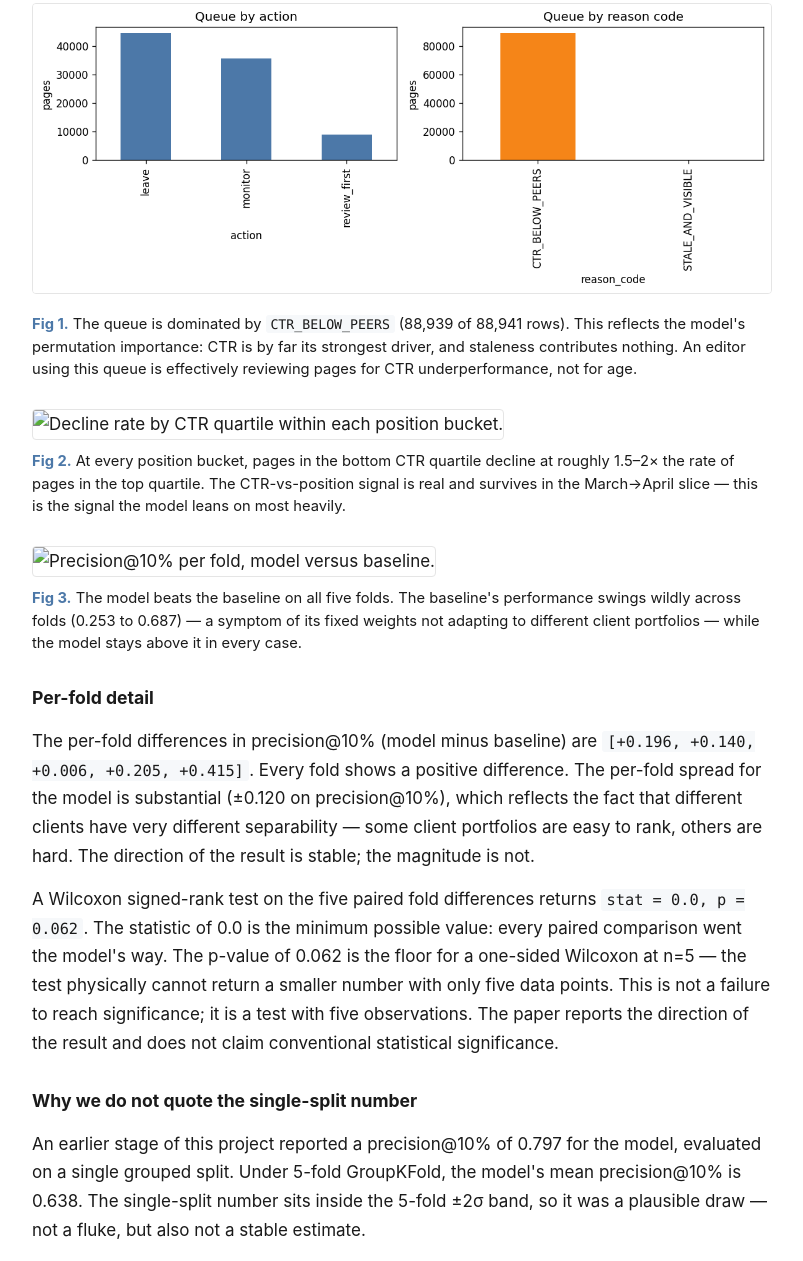
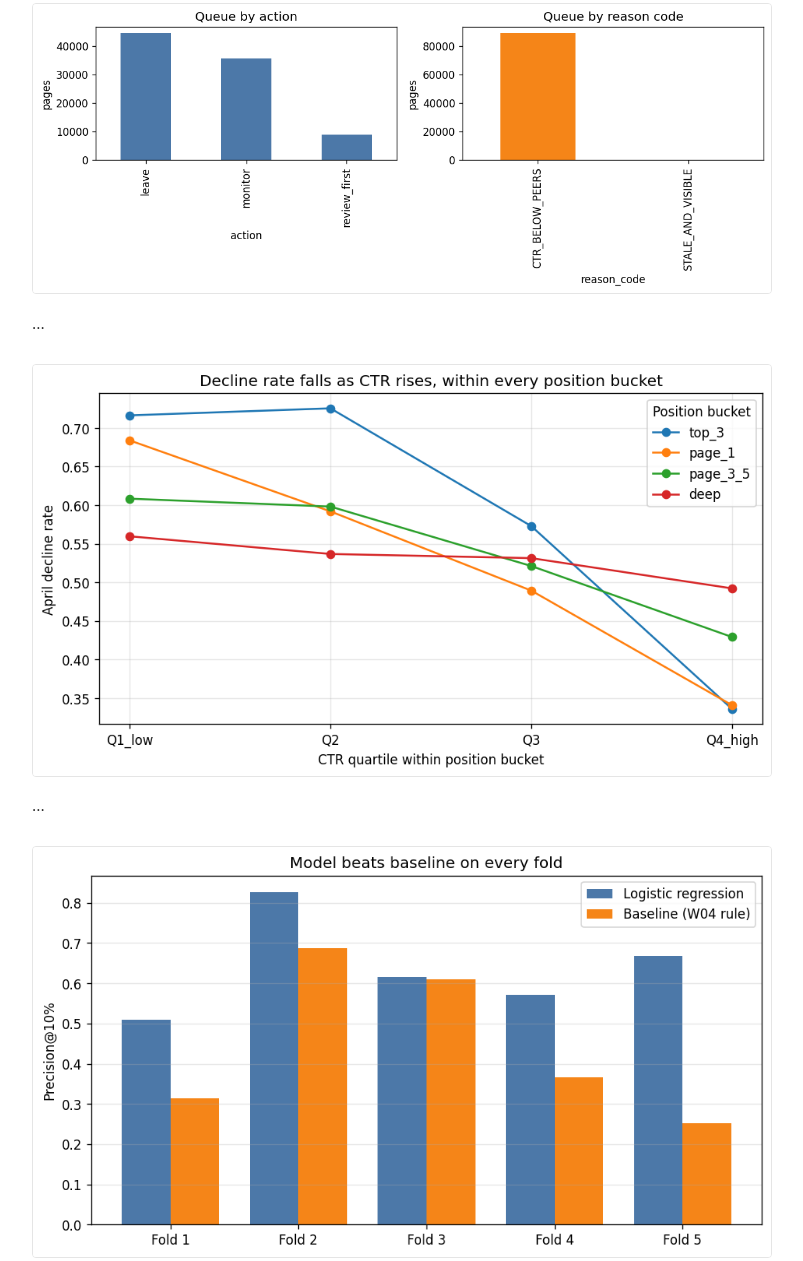
Before and after one commit to Asma-Nasr/Flyrank_ML_Internship, a plain HTML site: page docs/index.html in a window 1280 px wide. Shown: the part 7556-8817 px from the top of the page, without its empty margins (238-1041 px from the left). Drawn offline with Linux system fonts and the light colour scheme.

Commit message:
Update image sources to raw GitHub links

```diff
--- a/docs/index.html
+++ b/docs/index.html
@@ -262,18 +262,18 @@
 <p>In practical terms: if an editor reviews the top 100 pages of the queue, the model surfaces roughly 64 that actually declined in April, compared to roughly 45 for the hand-written rule — about <strong>19 additional true positives per 100 pages reviewed</strong>. The baseline's ROC-AUC of 0.502 is essentially chance; the hand-written rule's ordering is no better than random on the held-out clients. The model's 0.614 is modest but clearly above chance.</p>
 
 <figure>
-  <img src="https://github.com/Asma-Nasr/Flyrank_ML_Internship/blob/main/work/figures/w07_queue_composition.png" alt="Queue composition by action and by reason code." />
-  <figcaption><strong>Fig 1.</strong> The queue is dominated by <code>CTR_BELOW_PEERS</code> (88,939 of 88,941 rows). This reflects the model's permutation importance: CTR is by far its strongest driver, and staleness contributes nothing. An editor using this queue is effectively reviewing pages for CTR underperformance, not for age.</figcaption>
+  <img src="https://raw.githubusercontent.com/Asma-Nasr/Flyrank_ML_Internship/main/work/figures/w07_queue_composition.png" alt="Queue composition by action and by reason code." />
+  <figcaption>...</figcaption>
 </figure>
 
 <figure>
-  <img src="[https://github.com/Asma-Nasr/Flyrank_ML_Internship/blob/main/work/figures/w04_ctr_vs_position.png]" alt="Decline rate by CTR quartile within each position bucket." />
-  <figcaption><strong>Fig 2.</strong> At every position bucket, pages in the bottom CTR quartile decline at roughly 1.5–2× the rate of pages in the top quartile. The CTR-vs-position signal is real and survives in the March→April slice — this is the signal the model leans on most heavily.</figcaption>
+  <img src="https://raw.githubusercontent.com/Asma-Nasr/Flyrank_ML_Internship/main/work/figures/w04_ctr_vs_position.png" alt="Decline rate by CTR quartile within each position bucket." />
+  <figcaption>...</figcaption>
 </figure>
 
 <figure>
-  <img src="[https://github.com/Asma-Nasr/Flyrank_ML_Internship/blob/main/work/figures/w06_per_fold_comparison.png]" alt="Precision@10% per fold, model versus baseline." />
-  <figcaption><strong>Fig 3.</strong> The model beats the baseline on all five folds. The baseline's performance swings wildly across folds (0.253 to 0.687) — a symptom of its fixed weights not adapting to different client portfolios — while the model stays above it in every case.</figcaption>
+  <img src="https://raw.githubusercontent.com/Asma-Nasr/Flyrank_ML_Internship/main/work/figures/w06_per_fold_comparison.png" alt="Precision@10% per fold, model versus baseline." />
+  <figcaption>...</figcaption>
 </figure>
 
 <h3>Per-fold detail</h3>
```
